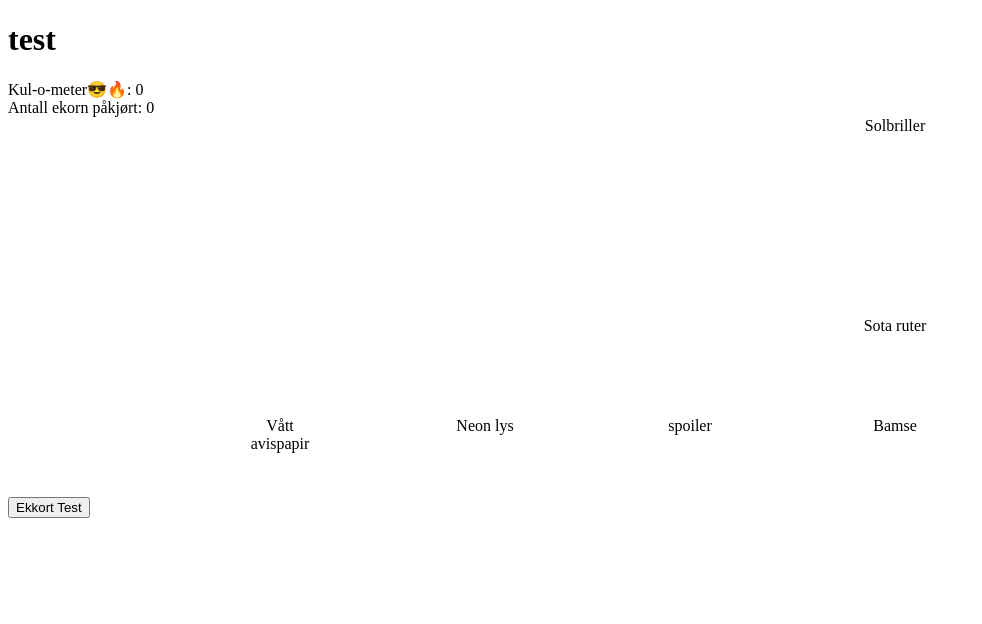
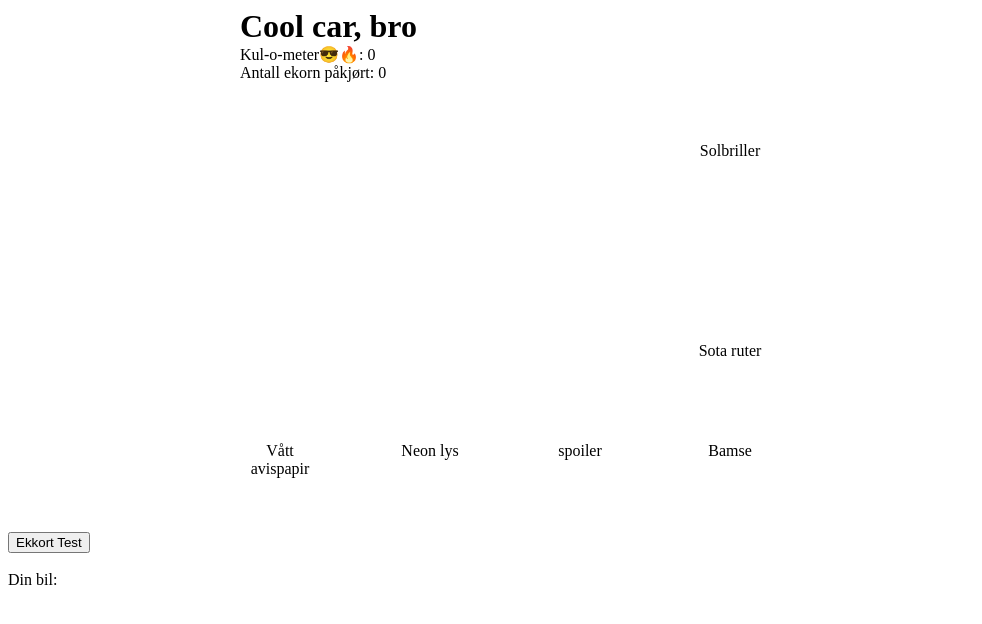
Before and after one commit to Olem93/Teamoppgave-3, a plain HTML site: page index.html in a window 1280 px wide. Shown: the whole page, without its empty margins (0-982 px from the left). Drawn offline with Linux system fonts and the light colour scheme.

Commit message:
småting

```diff
--- a/characterPolice.js
+++ b/characterPolice.js
@@ -59,7 +59,7 @@ function weedChoice(choice){
 
         if(chance(50)){
 
-            result = `
+            message += `
                 Politimannen tror på forklaringen din! Du slapp unna! 😎
             `;
 
@@ -67,7 +67,7 @@ function weedChoice(choice){
         }
         else{
 
-            result = `
+            message += `
                 👮 "Den kjøper jeg ikke!" Du får en bot.
             `;
 
--- a/controllers.js
+++ b/controllers.js
@@ -1,8 +1,6 @@
 function takeItem(item) {
-  console.log(item.Points)
   coolMeter += item.Points
   updateView()
-
 }
 
 function setRandomEncounter(){
--- a/style.css
+++ b/style.css
@@ -2,14 +2,19 @@
 #item-grid{
     text-align: center;
     display: grid;
-    grid-template-columns: repeat(4, 1fr);
+    grid-template-columns: repeat(4, 150px);
     max-width: 800px;
     margin: 0 auto;
-    gap: 20px;
 }
 
 .rute{
+    margin-top: 10px;
+    margin-bottom: 10px;
     height: 80px;
     width: 80px;
+}
 
+.counter{
+    max-width: 800px;
+    margin: 0 auto;
 }
--- a/view.js
+++ b/view.js
@@ -2,12 +2,14 @@
 updateView();
 function updateView() {
   html = /*HTML*/ `
-        <h1>test</h1>
-        <div>Kul-o-meter😎🔥: ${coolMeter}</div>
-        <div>Antall ekorn påkjørt: ${numberSquirrelKill}</div>
+        <h1 class="counter">Cool car, bro</h1>
+        <div class="counter">Kul-o-meter😎🔥: ${coolMeter}</div>
+        <div class="counter" style="margin-bottom: 50px">Antall ekorn påkjørt: ${numberSquirrelKill}</div>
         <section id="item-grid">${spawnItems()}</section>
         <button onclick="setRandomEncounter()">Ekkort Test</button>
         <div>${message}</div>
+        <br>
+        <div>Din bil: ${showItems()}</div>
     `;
 
   document.getElementById("appOppgave3").innerHTML = html;
@@ -27,3 +29,10 @@ function spawnItems() {
 
   return html;
 }
+
+function showItems(){
+  let html = `
+    <div></div>
+  `
+  return html
+}
```
